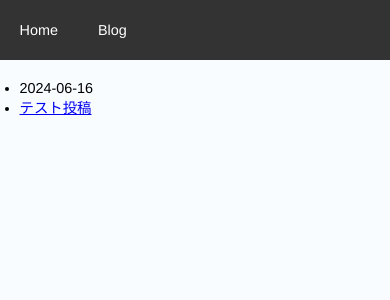
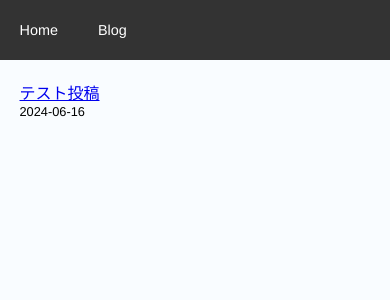
Before and after one commit to yuunull/yuunull.github.io, a Next.js app: page /blogs in a window 390 px wide. Shown: the top 300 px of the page. Built offline with nearby package versions, Linux system fonts and the light colour scheme.

Commit message:
feat:記事一覧画面の修正

```diff
--- a/src/pages/blogs/index.tsx
+++ b/src/pages/blogs/index.tsx
@@ -2,6 +2,8 @@ import fs from "fs";
 import path from "path";
 import Link from "next/link";
 import matter from "gray-matter";
+
+import styles from "@/styles/blogs/Blogs.module.css";
 
 type Props = {
   posts: BlogMeta[];
@@ -40,6 +42,12 @@ export const getStaticProps = () => {
     });
   });
 
+  posts.sort(
+    (a, b) =>
+      new Date(b.frontMatter.date).getTime() -
+      new Date(a.frontMatter.date).getTime()
+  );
+
   return {
     props: {
       posts,
@@ -52,10 +60,12 @@ export default function Blogs({ posts }: Props) {
     <>
       <div className="wrapper">
         {posts?.map((post) => (
-          <div key={post.slug}>
-            <ul>
-              <li>{post.frontMatter.date}</li>
-              <li>
+          <div key={post.slug} className={`${styles.BlogsContainer}`}>
+            <ul className={`${styles.BlogsList}`}>
+              <li className={`${styles.BlogsListDate}`}>
+                {post.frontMatter.date}
+              </li>
+              <li className={`${styles.BlogsListTitle}`}>
                 <Link href={`/blogs/${post.slug}`}>
                   {post.frontMatter.title}
                 </Link>
--- /dev/null
+++ b/src/styles/blogs/Blogs.module.css
@@ -0,0 +1,39 @@
+.BlogsContainer {
+  width: 100%;
+  margin-top: 10px;
+}
+
+.BlogsList {
+  display: flex;
+  align-items: center;
+}
+
+.BlogsListDate {
+  list-style: none;
+}
+
+.BlogsListTitle {
+  list-style: none;
+  margin-left: 20px;
+}
+
+@media (max-width: 600px) {
+  .BlogsList {
+    display: flex;
+    flex-direction: column;
+    align-items: flex-start;
+  }
+
+  .BlogsListDate {
+    order: 2;
+    list-style: none;
+    font-size: 0.8rem;
+  }
+
+  .BlogsListTitle {
+    order: 1;
+    list-style: none;
+    margin: 0;
+    font-size: 1rem;
+  }
+}
```
